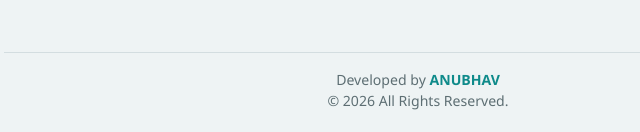
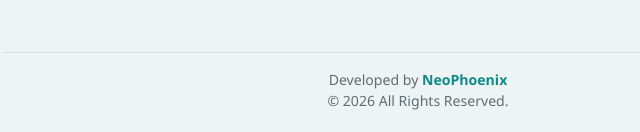
Before and after one commit to Anubhav-webdev/CV_Creator, a plain HTML site: page index.html in a window 1280 px wide. Shown: the part 665-797 px from the top of the page, 222-862 px from the left. Drawn offline with Linux system fonts and the light colour scheme.

Commit message:
Update index.html

```diff
--- a/index.html
+++ b/index.html
@@ -160,7 +160,7 @@ select:focus-visible{outline:3px solid #f0a500;outline-offset:2px}
 </main>
 
 <footer class="app-footer noprint">
- Developed by <strong>ANUBHAV</strong><br>
+ Developed by <strong>NeoPhoenix</strong><br>
  &copy; 2026 All Rights Reserved.
 </footer>
 </div>
```
